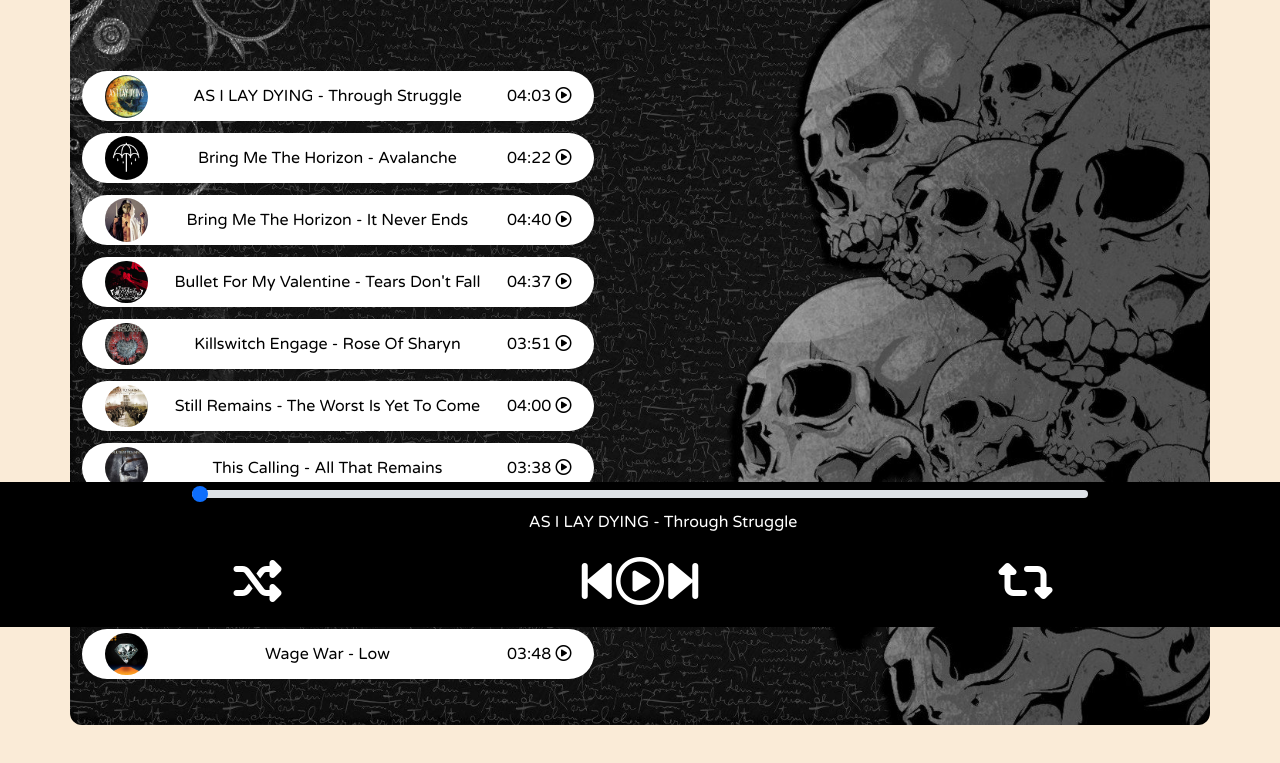
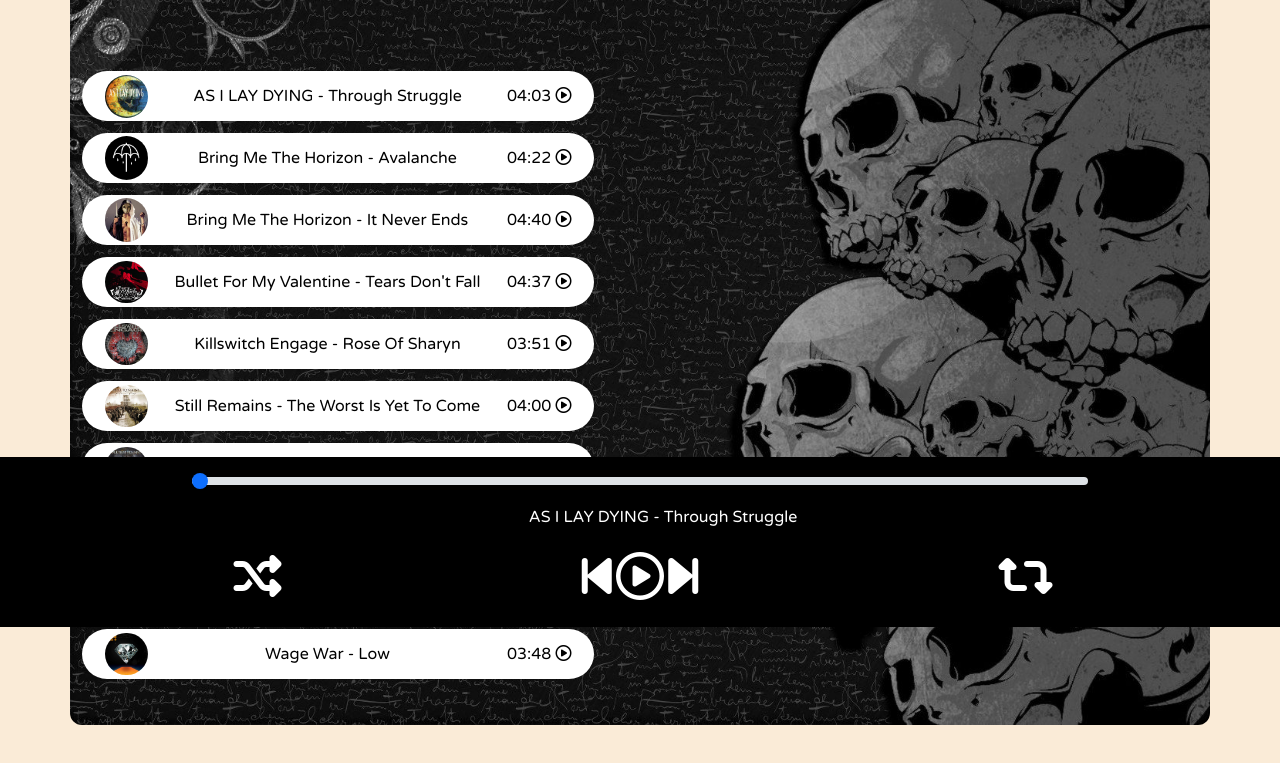
Before and after one commit to devkakeri06/Spotify-Clone, a plain HTML site: page index.html in a window 1280 px wide. Shown: the part 173-936 px from the top of the page. Drawn offline with nearby package versions, Linux system fonts and the light colour scheme.

Commit message:
Update style.css

```diff
--- a/style.css
+++ b/style.css
@@ -55,7 +55,7 @@
 .bottom {
   position: sticky;
   bottom: 0;
-  height: 145px;
+  height: 170px;
   background-color: black;
   color: white;
   display: flex;
```
